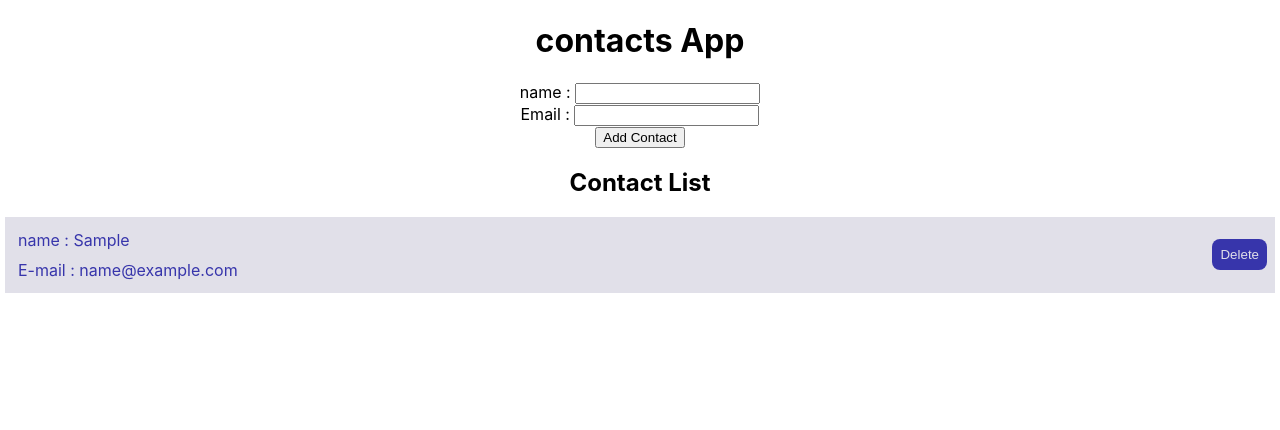
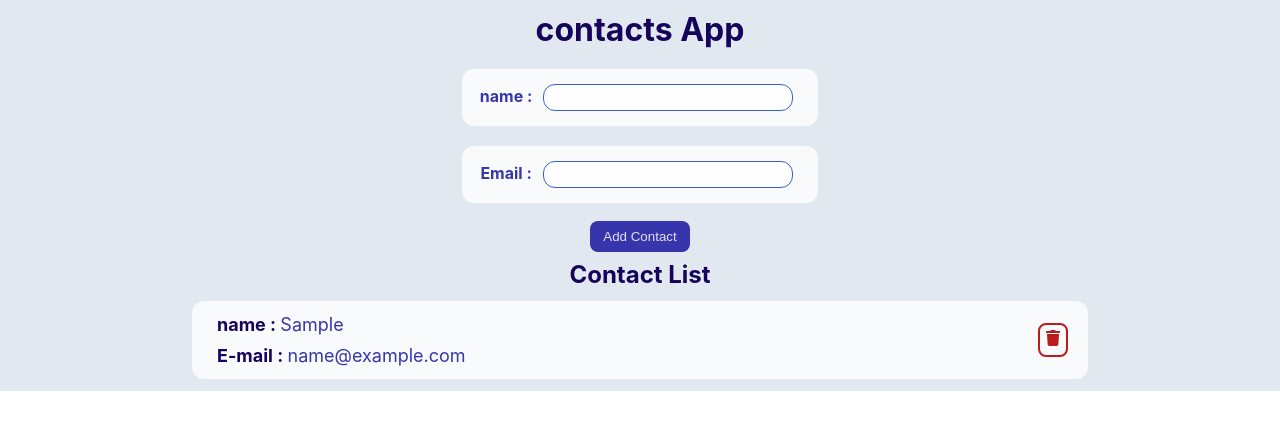
Before and after one commit to alireza921/Contact-list, a React (Create React App) app: page / in a window 1280 px wide. Both pictures are taken after typing "Sample", "name@example.com" into the empty fields and a click on the button "Add Contact". Shown: the top 430 px of the page. Built offline with nearby package versions, Linux system fonts and the light colour scheme.

Commit message:
delet ContactHandler&styles added

```diff
--- a/package.json
+++ b/package.json
@@ -8,7 +8,9 @@
     "@testing-library/user-event": "^13.5.0",
     "react": "^18.1.0",
     "react-dom": "^18.1.0",
-    "react-scripts": "5.0.1",
+    "react-icon": "^1.0.0",
+    "react-icons": "^4.3.1",
+    "react-scripts": "^2.1.3",
     "web-vitals": "^2.1.4"
   },
   "scripts": {
--- a/src/App.css
+++ b/src/App.css
@@ -1,38 +1,24 @@
-.App {
-  text-align: center;
+
+* {
+  padding: 0;
+  margin: 0;
+  box-sizing: border-box;
 }
 
-.App-logo {
-  height: 40vmin;
-  pointer-events: none;
+.App {
+  background-color: #e2e8f0;
+
+  /* height: 100vh; */
+  width: 100vw;
+  display: flex;
+  flex-direction: column;
+  align-content: center;
+  /* flex-wrap: wrap; */
+  align-items: center;
 }
 
-@media (prefers-reduced-motion: no-preference) {
-  .App-logo {
-    animation: App-logo-spin infinite 20s linear;
-  }
+h1{
+padding: 10px 20px;
+color: #15045a;
+
 }
-
-.App-header {
-  background-color: #282c34;
-  min-height: 100vh;
-  display: flex;
-  flex-direction: column;
-  align-items: center;
-  justify-content: center;
-  font-size: calc(10px + 2vmin);
-  color: white;
-}
-
-.App-link {
-  color: #61dafb;
-}
-
-@keyframes App-logo-spin {
-  from {
-    transform: rotate(0deg);
-  }
-  to {
-    transform: rotate(360deg);
-  }
-}
--- a/src/App.js
+++ b/src/App.js
@@ -1,30 +1,32 @@
+import React from 'react'
 import { useState } from "react";
 import "./App.css";
 import AddContact from "./components/AddContact/AddContact";
 import ContactList from "./components/ContactList/contactList";
 
 function App() {
-  const [contacts, setContact] = useState([]);
+  const [contacts, setContacts] = useState([]);
 
   const onAddContact = (addContact) => {
-    setContact([
+    setContacts([
       ...contacts,
-     { ...addContact,
-      id: Math.floor(Math.random() * 1000)},
+      { ...addContact, id: Math.floor(Math.random() * 1000) },
     ]);
 
     // console.log(contacts);
   };
 
+  const deleteContactHandler = (id) => {
+    console.log("delet Contact ", id);
+    const filteredContact = contacts.filter((c) => c.id !== id);
+    setContacts(filteredContact);
+  };
+
   return (
     <div className='App'>
       <h1> contacts App </h1>
-      <section>
         <AddContact onAddContact={onAddContact} />
-      </section>
-      <section>
-        <ContactList contacts={contacts} />
-      </section>
+        <ContactList contacts={contacts} onDelete={deleteContactHandler} />
     </div>
   );
 }
--- a/src/components/AddContact/AddContact.js
+++ b/src/components/AddContact/AddContact.js
@@ -1,38 +1,56 @@
+import React from 'react'
 import { useState } from "react";
-
-const AddContact = ({onAddContact}) => {
+import styles from "./add-contact.module.css";
+const AddContact = ({ onAddContact }) => {
   const [addContact, setAddContact] = useState({
     name: "",
     email: "",
   });
 
   const submitFormHandler = (e) => {
-      e.preventDefault();
-      onAddContact(addContact) ;
+    e.preventDefault();
+    if (!addContact.name || !addContact.email) {
+      alert("this field is mandatory == ejbari");
+      return;
+    }
+    onAddContact(addContact);
 
     setAddContact({
-        name: "",
-        email: "",
-      });
-  }
+      name: "",
+      email: "",
+    });
+  };
 
-const changeHandler = (e) => {
-    setAddContact({...addContact , [e.target.name ] : e.target.value});
-}
-
-
+  const changeHandler = (e) => {
+    setAddContact({ ...addContact, [e.target.name]: e.target.value });
+  };
 
   return (
-    <form onSubmit={submitFormHandler}>
-      <div>
+    <form onSubmit={submitFormHandler} className={styles.formControll} >
+      <div className={styles.inputContainer}>
         <label> name : </label>
-        <input type='text' onChange={changeHandler} name='name' value={addContact.name} />
+        <input
+          type='text'
+          onChange={changeHandler}
+          name='name'
+          value={addContact.name}
+          className={styles.input}
+        />
       </div>
-      <div>
+      <div className={styles.inputContainer}>
         <label> Email : </label>
-        <input type='email' onChange={changeHandler} name='email' value={addContact.email} />
+        <input
+          type='email'
+          onChange={changeHandler}
+          name='email'
+          value={addContact.email}
+          className={styles.input}
+        />
       </div>
-      <button type='submit'> Add Contact </button>
+      <button type='submit' className={styles.btn}>
+        {" "}
+        Add Contact{" "}
+      </button>
     </form>
   );
 };
--- /dev/null
+++ b/src/components/AddContact/add-contact.module.css
@@ -0,0 +1,40 @@
+
+.formControll {
+    /* background-color: red; */
+    /* height: 20vh; */
+    display: flex;
+    flex-direction: column;
+    justify-content: space-between;
+    align-items: center;
+}
+
+.inputContainer {
+    background-color:#f9fafb;
+    padding: 12px 18px;
+    margin: 10px 15px;
+    border-radius: 12px;
+    font-weight: bold;
+    color: #3735ab;
+}
+
+.input {
+    width: 250px;
+    background-color: white;
+    outline: rgb(36, 22, 1);
+    border-radius: 12px;
+    padding: 5px;
+    margin: 3px 7px;
+    border: solid 1px #375cde;
+    /* border: none; */
+}
+
+.btn {
+    width: 100px;
+    border : none;
+    padding: 8px;
+    margin: 8px 0;
+    background-color: #3735ab;
+    color: #e1e0e9;
+    border-radius: 8px;
+    cursor: pointer;
+}
--- /dev/null
+++ b/src/components/ContactList/contact-list.module.css
@@ -0,0 +1,54 @@
+
+.holderContactList {
+    display: flex;
+    flex-direction: column;
+    align-items: center;
+    justify-content: center;
+    /* margin: 12px ; */
+    color: #15045a;
+
+}
+
+.container {
+    width: 70vw;
+    margin: 12px 5px;
+    padding: 8px 20px;
+    background-color: #f9fafb;
+    color: #3735ab;
+    display: flex;
+    align-items: center;
+    flex-direction: row;
+    justify-content: space-between;
+    list-style: none;
+    border-radius: 12px;
+}
+
+.list {
+    list-style-type: none;
+    display: flex;
+    flex-direction: column;
+    justify-content: center;
+    align-items: flex-start;
+    padding: 0;
+    margin: 0;
+}
+
+.list li {
+    margin: 5px;
+    font-size: 18px;
+}
+
+.list>li>span {
+    font-weight: bold;
+    color: #15045a;
+
+}
+
+.remove {
+    border : solid 2px #b91c1c ;
+    padding: 5px;
+    /* background-color: #b91c1c; */
+    color: #b91c1c;
+    border-radius: 8px;
+    cursor: pointer;
+}
--- a/src/components/ContactList/contactList.js
+++ b/src/components/ContactList/contactList.js
@@ -1,16 +1,26 @@
-import styles from './style.module.css'
+import React from "react";
+import { FaTrash } from "react-icons/fa";
 
-const ContactList = ({ contacts }) => {
+import styles from "./contact-list.module.css";
+
+const ContactList = ({ contacts, onDelete }) => {
   return (
-    <div>
+    <div className={styles.holderContactList}>
       <h2> Contact List </h2>
       {contacts.map((c) => (
-        <div key={c.id} className={styles.holder}>
+        <div key={c.id} className={styles.container}>
           <ul className={styles.list}>
-            <li> name :  {c.name} </li>
-            <li> E-mail :  {c.email} </li>
+            <li>
+              <span> name : </span> {c.name}
+            </li>
+            <li>
+              <span> E-mail : </span> {c.email}
+            </li>
           </ul>
-          <button className={styles.btn}> Delete</button>
+          {/* <button className={styles.btn} onClick = {() => onDelete(c.id)} > Delete</button> */}
+          <div className={styles.remove} onClick={() => onDelete(c.id)}>
+            <FaTrash />
+          </div>
         </div>
       ))}
     </div>
--- a/src/components/ContactList/style.module.css
+++ /dev/null
@@ -1,32 +0,0 @@
-.holder {
-    background-color: #e1e0e9;
-    display: flex;
-    justify-content: space-between;
-    margin: 5px;
-    padding: 8px;
-    list-style: none;
-    color: #3735ab;
-    align-items: center;
-}
-
-.list {
-    list-style-type: none;
-    display: flex;
-    flex-direction: column;
-    justify-content: center;
-    align-items: flex-start;
-    padding: 0;
-    margin: 0;
-}
-
-.list li {
-    margin: 5px;
-}
-
-.btn {
-    border : none;
-    padding: 8px;
-    background-color: #3735ab;
-    color: #e1e0e9;
-    border-radius: 8px;
-}
```
Also changed, not shown: src/components/AddContact/style.module.css (deleted), 1 other file (tests, documents, lock files or other folders).
